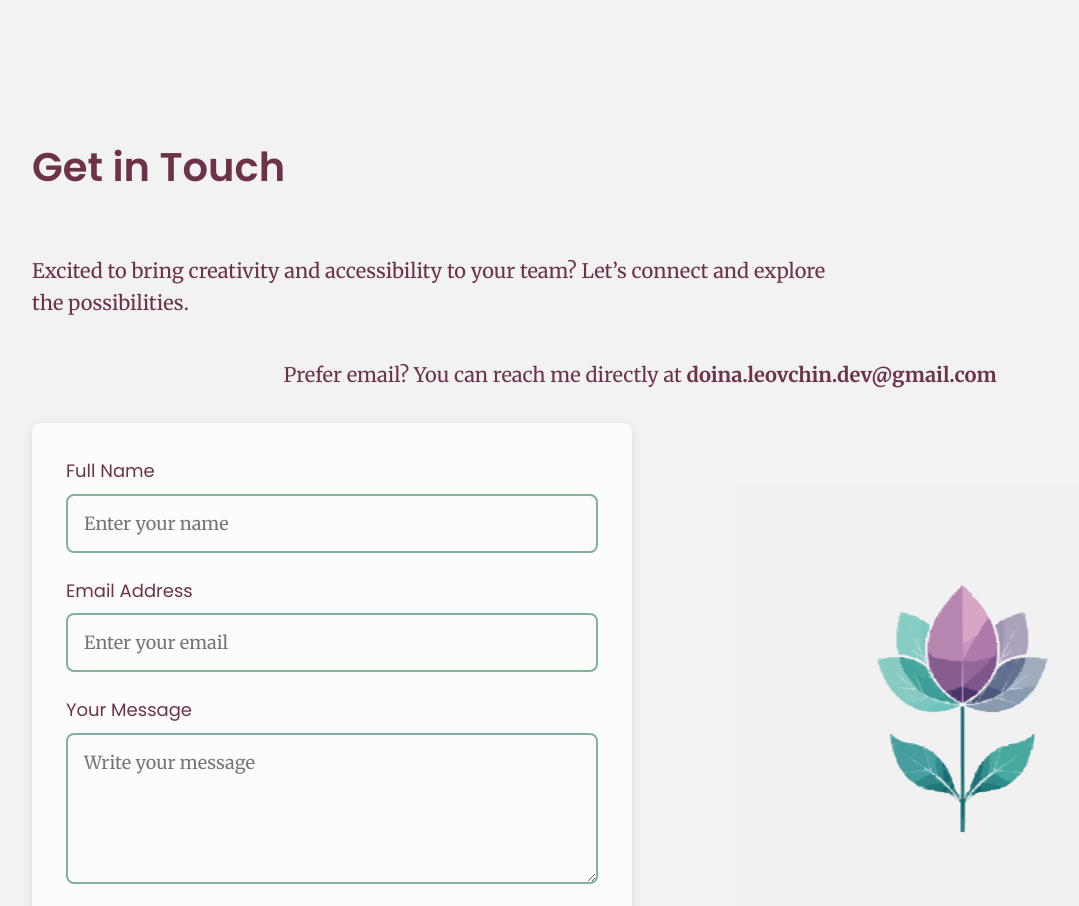
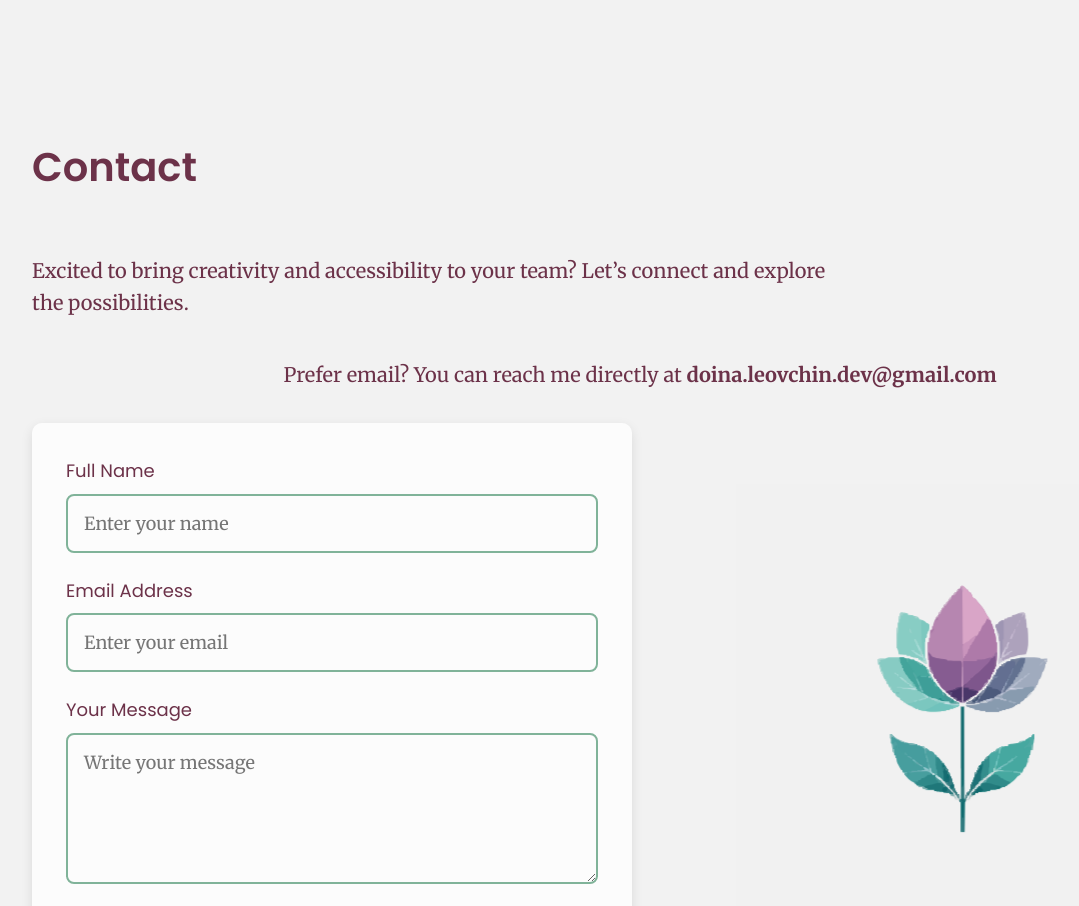
Before and after one commit to Doileo/my-new-portfolio, a React (Create React App) app: page / in a window 1280 px wide. Shown: the part 5220-6126 px from the top of the page, without its empty margins (0-1079 px from the left). Built offline with nearby package versions, Linux system fonts and the light colour scheme.

Commit message:
feat: linked Hero contact button to Contact section and updated heading for consistency

```diff
--- a/src/components/Hero/Hero.js
+++ b/src/components/Hero/Hero.js
@@ -85,7 +85,16 @@ const Hero = () => {
           transition={{ delay: 1.5, duration: prefersReducedMotion ? 0 : 1 }}
         >
           <button className="btn btn-download-cv">Download CV</button>
-          <button className="btn btn-contact">Contact</button>
+          <button
+            className="btn btn-contact"
+            onClick={() =>
+              document
+                .getElementById("contact")
+                ?.scrollIntoView({ behavior: "smooth" })
+            }
+          >
+            Contact
+          </button>
         </motion.div>
       </div>
 
--- a/src/pages/Contact/Contact.js
+++ b/src/pages/Contact/Contact.js
@@ -47,7 +47,7 @@ const Contact = () => {
         <div className="contact-container">
           {/* Heading and Description */}
           <h2 id="contact-heading" className="contact-title">
-            Get in Touch
+            Contact
           </h2>
           <p className="contact-subtitle">
             Excited to bring creativity and accessibility to your team? Let’s
```
